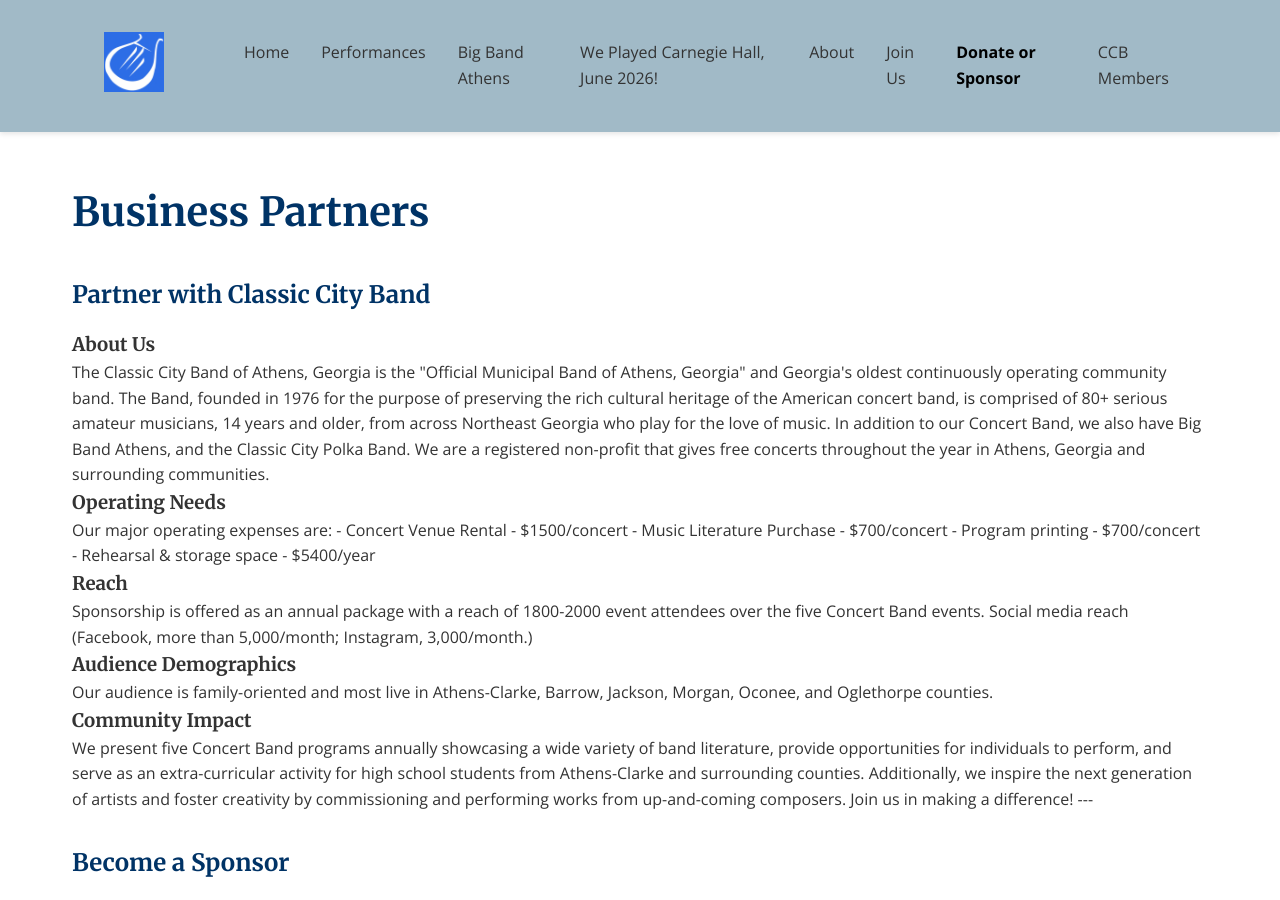
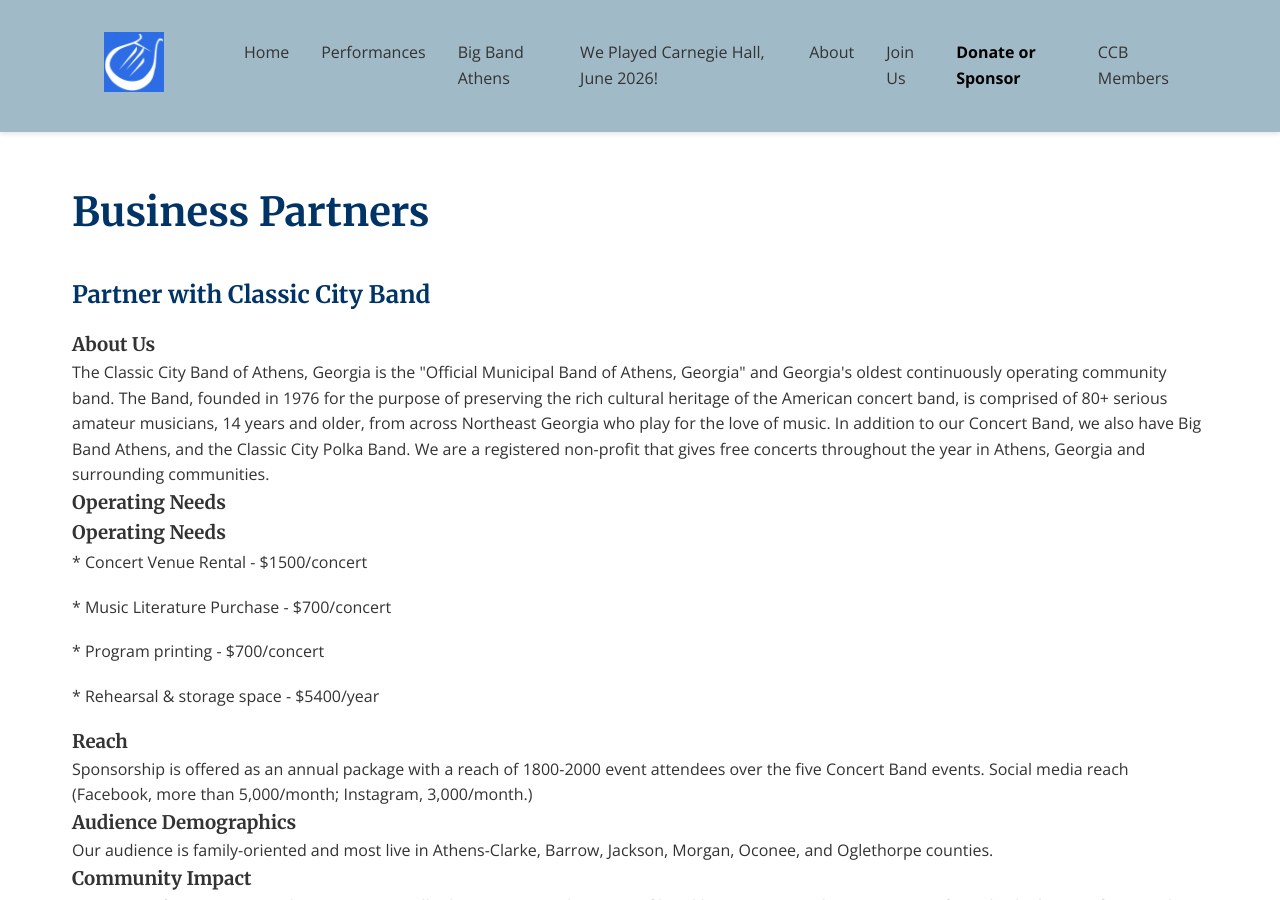
Before and after one commit to webmasterCCB/CCBwebsite, a Jekyll site: the page built from bus-partners.md, in a window 1280 px wide and 900 px high. Built offline with Jekyll 4.4.1, drawn with Linux system fonts in a browser that asks for light colours; comment, search, counter and statistics services are not loaded.

Commit message:
Update bus-partners.md

```diff
--- a/bus-partners.md
+++ b/bus-partners.md
@@ -14,11 +14,18 @@ The Classic City Band of Athens, Georgia is the "Official Municipal Band of Athe
 
 <h3>Operating Needs</h3>
 
-Our major operating expenses are:
-- Concert Venue Rental - $1500/concert
-- Music Literature Purchase - $700/concert
-- Program printing - $700/concert
-- Rehearsal & storage space - $5400/year
+<h3>Operating Needs</h3>
+
+<div class="operating-needs">
+  <div class="needs-column">
+    <p>* Concert Venue Rental - $1500/concert</p>
+    <p>* Music Literature Purchase - $700/concert</p>
+  </div>
+  <div class="needs-column">
+    <p>* Program printing - $700/concert</p>
+    <p>* Rehearsal & storage space - $5400/year</p>
+  </div>
+</div>
 
 <h3>Reach</h3>
 
```
